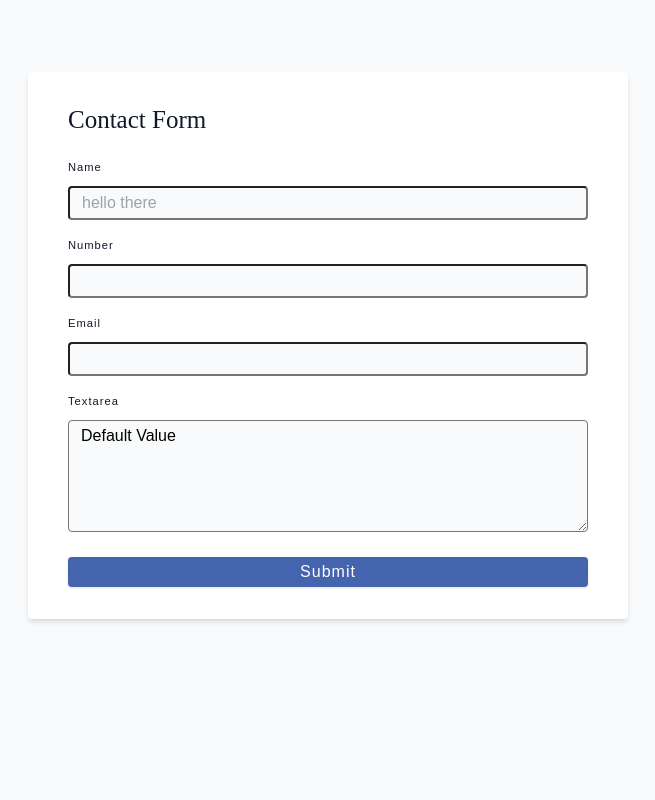
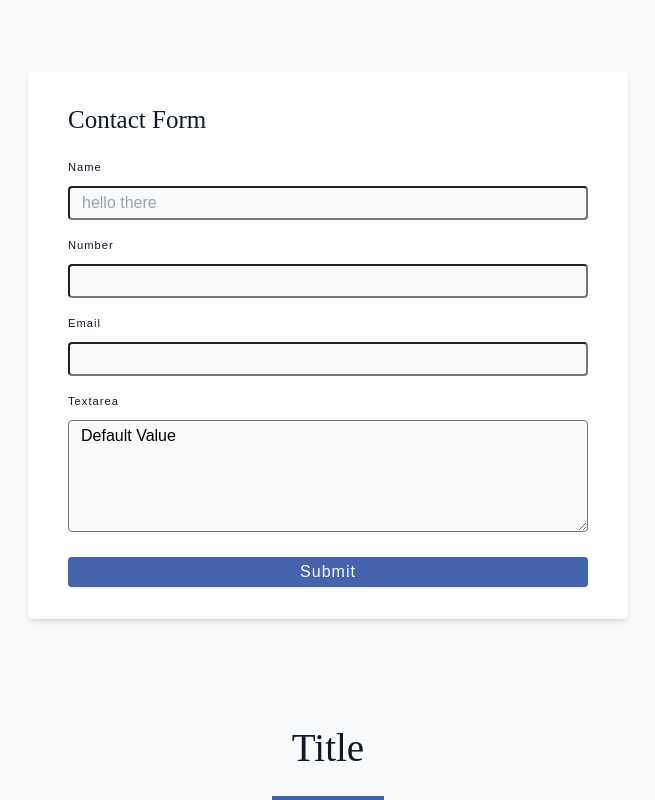
Before and after one commit to zanebru92/Default-, a plain HTML site: page index.html in a window 1280 px wide. Shown: the part 1921-2721 px from the top of the page, without its empty margins (312-967 px from the left). Before the commit the page ends 2588 px from the top, so only its background shows below. Drawn offline with Linux system fonts and the light colour scheme.

Commit message:
title update

```diff
--- a/index.html
+++ b/index.html
@@ -61,5 +61,10 @@
       </div>
       <button class="btn form-btn">submit</button>
     </form>
+    <br/><br/>
+    <div class="section-title">
+      <h2>Title</h2>
+      <div class="underline"></div>
+    </div>
   </body>
 </html>
--- a/style.css
+++ b/style.css
@@ -188,3 +188,13 @@ img {
     display:block;
     width:100%;
 }
+/* Section-title */
+.section-title {
+    text-align: center;
+}
+.underline {
+    width: 7rem;
+    height: 0.25rem;
+    background: var(--clr-primary-500);
+    margin:0 auto;
+}
```
